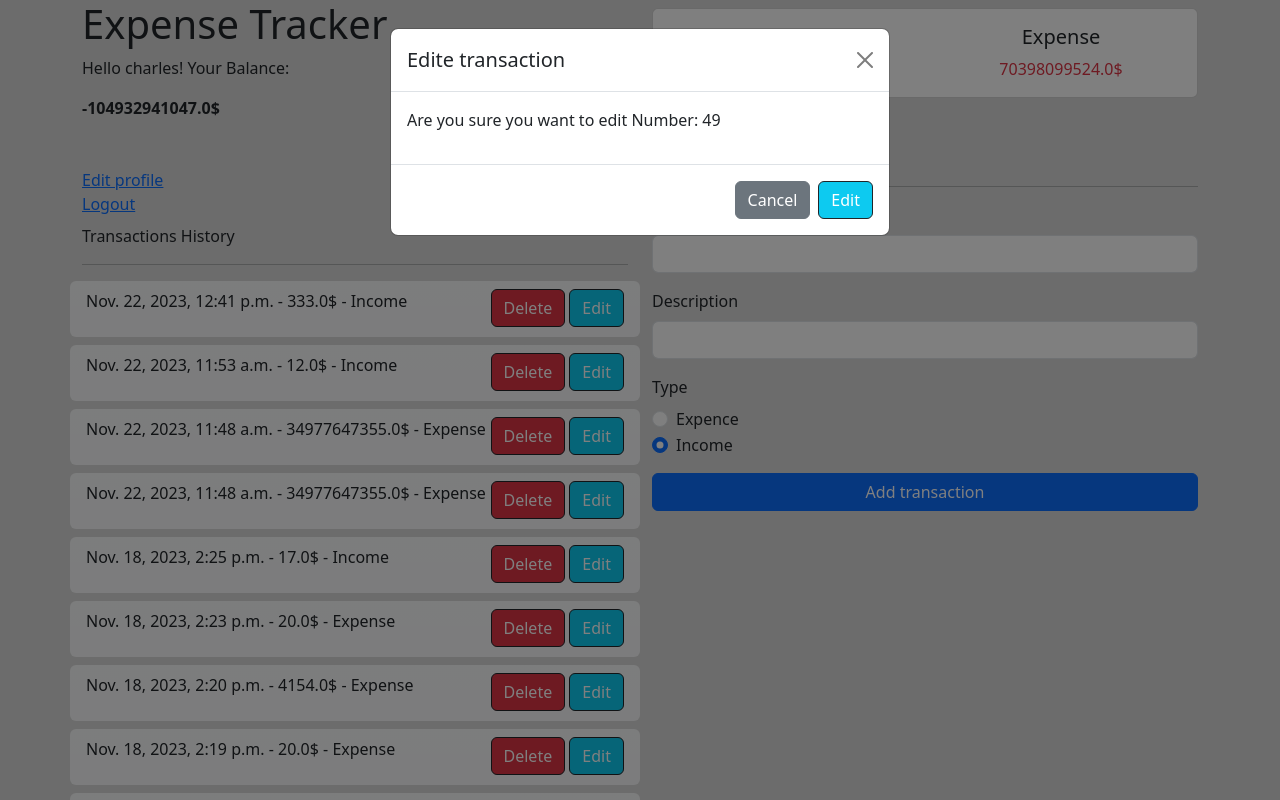
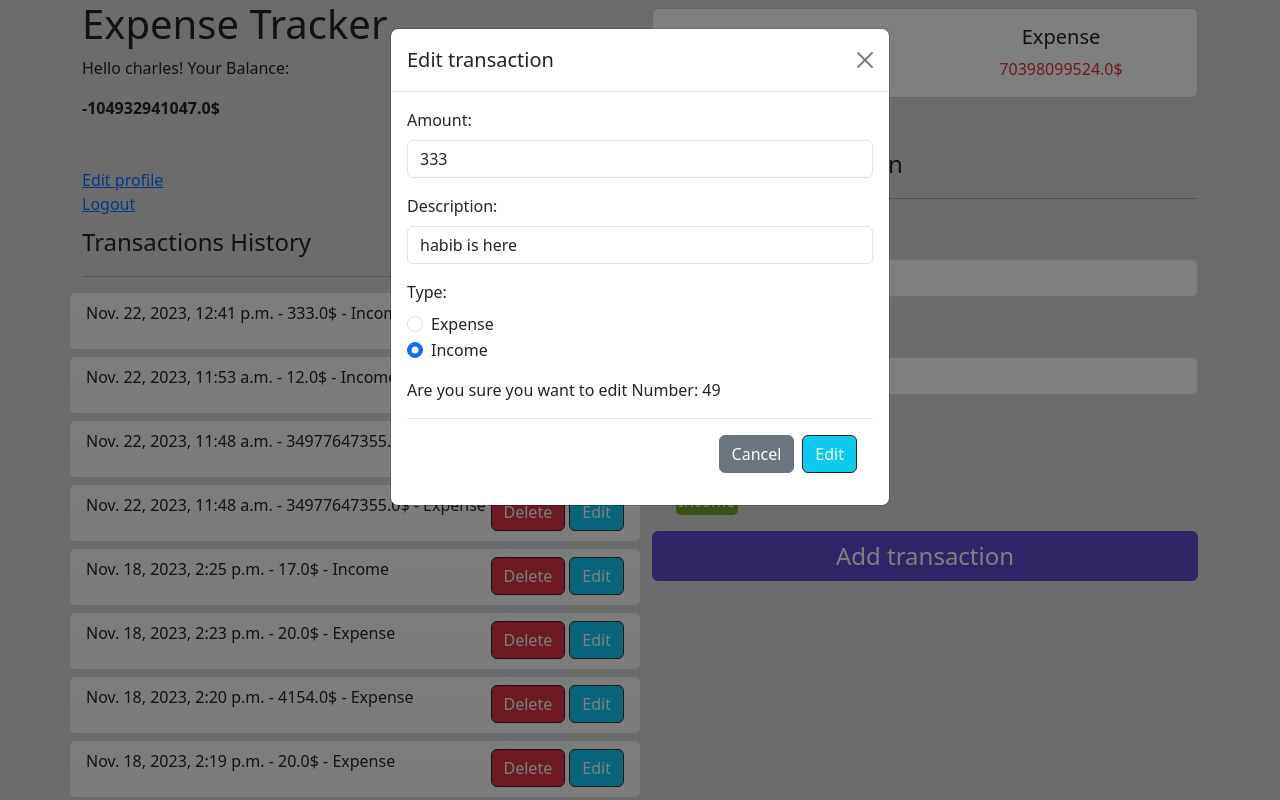
Before and after one commit to itsCharlesAM/django-expense-tracker, a Django app: page /index/ in a window 1280 px wide, after a click on "Edit". Run offline with Django 4.2, Linux system fonts and the light colour scheme; a user stored in the database is signed in; data comes from the database, SQL or seed files in the repository; both versions use the stored data as it was after the commit.

Commit message:
Added some stylings and Implemented edit transaction

```diff
--- a/base/urls.py
+++ b/base/urls.py
@@ -19,7 +19,7 @@ urlpatterns = [
 
     path('add_transaction/', views.add_transaction, name="add_transaction"),
 
-    path('edit_transaction/<str:id>',
+    path('edit_transaction',
          views.edit_transaction, name="edit_transaction"),
 
     path('delete_transaction/<str:id>',
--- a/base/views.py
+++ b/base/views.py
@@ -140,30 +140,35 @@ def add_transaction(request):
 
 
 @login_required(login_url='login')
-def edit_transaction(request, id):
+def edit_transaction(request):
     user = User.objects.get(id=request.user.id)
-    transaction = Transaction.objects.get(id=id)
-    form = transaction_form(instance=transaction)
-
-    if user.id != transaction.user.id:
-        return HttpResponse('not owner')
 
     if request.method == 'POST':
-        form = transaction_form(request.POST, instance=transaction)
-        if form.is_valid():
-            if transaction.type == 1:  # income
-                user.balance = user.balance + transaction.amount
-            if transaction.type == 2:  # expense
-                user.balance = user.balance - transaction.amount
+        transaction = Transaction.objects.get(id=request.POST.get('id'))
+        if user.id != transaction.user.id:
+            return HttpResponse('not owner')
 
-            transaction.date_update = datetime.now()
-            user.date_update = datetime.now()
-            user.save()
-            form.save()
-            return redirect('transactions')
+        req_amount = request.POST.get('amount')
+        req_description = request.POST.get('description')
+        req_type = request.POST.get('type')
 
-    context = {'form': form}
-    return render(request, 'transactions/transaction_form.html', context)
+        if req_type == "1":  # income
+            user.balance = user.balance + transaction.amount
+        if req_type == "2":  # expense
+            user.balance = user.balance - transaction.amount
+
+        transaction.amount = req_amount
+        transaction.description = req_description
+        transaction.type = req_type
+        transaction.date_update = datetime.now()
+
+        user.date_update = datetime.now()
+
+        user.save()
+        transaction.save()
+        return redirect('index')
+
+    return render(request, 'index.html')
 
 
 @login_required(login_url='login')
--- a/templates/index.html
+++ b/templates/index.html
@@ -1,17 +1,15 @@
 <!DOCTYPE html>
 <html lang="en">
+
 <head>
   <meta charset="UTF-8" />
   <meta name="viewport" content="width=device-width, initial-scale=1.0" />
-    <link
-      href="https://cdn.jsdelivr.net/npm/bootstrap@5.3.2/dist/css/bootstrap.min.css"
-      rel="stylesheet"
-      integrity="sha384-T3c6CoIi6uLrA9TneNEoa7RxnatzjcDSCmG1MXxSR1GAsXEV/Dwwykc2MPK8M2HN"
-      crossorigin="anonymous"
-    />
+  <link href="https://cdn.jsdelivr.net/npm/bootstrap@5.3.2/dist/css/bootstrap.min.css" rel="stylesheet"
+    integrity="sha384-T3c6CoIi6uLrA9TneNEoa7RxnatzjcDSCmG1MXxSR1GAsXEV/Dwwykc2MPK8M2HN" crossorigin="anonymous" />
   <!-- <link rel="stylesheet" href="style.css" /> -->
   <title>Expense Tracker</title>
 </head>
+
 <body class="" style="background-color: #D9D9D9;">
 
   <!-- Modal -->
@@ -37,16 +35,44 @@
     <div class="modal-dialog">
       <div class="modal-content">
         <div class="modal-header">
-              <h5 class="modal-title" id="editModalModalLabel">Edite transaction</h5>
+          <h5 class="modal-title" id="editModalModalLabel">Edit transaction</h5>
           <button type="button" class="btn-close" data-bs-dismiss="modal" aria-label="Close"></button>
         </div>
         <div class="modal-body">
+          <form action="{% url 'edit_transaction' %}" method="POST">
+            {% csrf_token %}
+
+            <input type="hidden" id="transactionID" name="id">
+            <div class="mb-3">
+              <label for="amount" class="form-label">Amount:</label>
+              <input type="number" class="form-control" id="amount" name="amount" , />
+            </div>
+            <div class="mb-3">
+              <label for="description" class="form-label">Description:</label>
+              <input type="text" class="form-control" id="description" name="description" />
+            </div>
+            <label for="type" class="form-label">Type:</label>
+            <div class="form-check">
+              <input class="form-check-input" type="radio" name="type" value="2" id="flexRadioDefault1">
+              <label class="form-check-label" for="flexRadioDefault1">
+                Expense
+              </label>
+            </div>
+            <div class="form-check mb-3">
+              <input class="form-check-input" type="radio" name="type" value="1" id="flexRadioDefault2" checked>
+              <label class="form-check-label" for="flexRadioDefault2">
+                Income
+              </label>
+            </div>
             <p id="editConfirmationText"></p>
-            </div>
+
             <div class="modal-footer">
               <button type="button" class="btn btn-secondary" data-bs-dismiss="modal">Cancel</button>
-              <button type="submit" class="btn btn-dark bg-info" onclick="confirmEdit()">Edit</button>
+              <button type="submit" class="btn btn-dark bg-info">Edit</button>
             </div>
+          </form>
+        </div>
+
       </div>
     </div>
   </div>
@@ -68,21 +94,20 @@
         <a href="{% url 'login' %}">Login</a>
         {% endif %}
 
-          <p class="mt-2">Transactions History</p>
+        <p class="mt-2" style="font-size: 24px;">Transactions History</p>
         <hr />
         <!-- Backend -->
         <div class="row gy-2">
           {% for transaction in all_transactions %}
-            <div
-              class="bg-light bg-gradient px-3 py-2 rounded text-dark  d-flex justify-content-between col-12"
-            >
+          <div class="bg-light bg-gradient px-3 py-2 rounded text-dark  d-flex justify-content-between col-12">
             <p>{{ transaction.date_create }} - {{ transaction.amount }}$ - {{ transaction.get_type_display }}</p>
             <div>
 
-                <button class="btn btn-dark bg-danger" data-bs-toggle="modal" data-bs-target="#deleteModal" onclick="deleteTransaction({{ transaction.id }})">Delete</button>
+              <button class="btn btn-dark bg-danger" data-bs-toggle="modal" data-bs-target="#deleteModal"
+                onclick="deleteTransaction({{ transaction.id }})">Delete</button>
 
               <button class="btn btn-dark bg-info" data-bs-toggle="modal" data-bs-target="#editModal"
-               onclick="editTransaction({{ transaction.id }})">Edit</button>
+                onclick="editTransaction({{ transaction.id }}, '{{ transaction.type }}', '{{ transaction.description }}', {{ transaction.amount }})">Edit</button>
 
             </div>
           </div>
@@ -109,53 +134,43 @@
         </div>
         <!-- end card -->
 
-          <p class="mt-5">Add a new transaction</p>
+        <p class="mt-5" style="font-size: 24px;">Add a new transaction</p>
         <hr />
         <form onsubmit="" action="{% url 'add_transaction' %}" method="post">
 
           {% csrf_token %}
 
           <div class="mb-3">
-              <label for="amount" class="form-label">Amount</label>
-              <input
-                type="number"
-                class="form-control"
-                id="amount"
-                name="amount"
-              />
+            <label for="amount" class="form-label" style="font-size: 24px;">Amount</label>
+            <input type="number" class="form-control" id="amount" name="amount" />
           </div>
           <div class="mb-3">
-              <label for="description" class="form-label" >Description</label>
-              <input
-                type="text"
-                class="form-control"
-                id="description"
-                name="description"
-              />
+            <label for="description" class="form-label" style="font-size: 24px;">Description</label>
+            <input type="text" class="form-control" id="description" name="description" />
           </div>
-            <label for="type" class="form-label" >Type</label>
+          <label for="type" class="form-label" style="font-size: 24px;">Type</label>
           <div class="form-check">
             <input class="form-check-input" type="radio" name="type" value="2" id="flexRadioDefault1">
-              <label class="form-check-label" for="flexRadioDefault1" >
+            <label class="form-check-label" for="flexRadioDefault1" style="background-color: #980A0A; color: white; border-radius: 5px; padding: 2.5px;">
               Expence
             </label>
           </div>
           <div class="form-check mb-3">
-              <input class="form-check-input" type="radio" name="type" value="1" id="flexRadioDefault2" checked>
-              <label class="form-check-label" for="flexRadioDefault2">
+            <input class="form-check-input" type="radio" name="type" value="1" id="flexRadioDefault2">
+            <label class="form-check-label" for="flexRadioDefault2" style="background-color: #70A32F; color: white; border-radius: 5px; padding: 2.5px;">
               Income
             </label>
           </div>
-            <button type="submit" class="btn btn-primary w-100">Add transaction</button>
+          <button type="submit" class="btn w-100" style="background-color: #5E4CCF; color: white;font-size: 24px;">Add transaction</button>
         </form>
       </div>
     </div>
   </div>
-    <script
-      src="https://cdn.jsdelivr.net/npm/bootstrap@5.3.2/dist/js/bootstrap.bundle.min.js"
+
+
+  <script src="https://cdn.jsdelivr.net/npm/bootstrap@5.3.2/dist/js/bootstrap.bundle.min.js"
     integrity="sha384-C6RzsynM9kWDrMNeT87bh95OGNyZPhcTNXj1NW7RuBCsyN/o0jlpcV8Qyq46cDfL"
-      crossorigin="anonymous"
-    ></script>
+    crossorigin="anonymous"></script>
 
 
   <script>
@@ -173,23 +188,31 @@
       }
     }
 
-      function editTransaction(transactionId) {
+    function editTransaction(transactionId, transactionType, transactionDescription, transactionAmount) {
       editTransactionId = transactionId;
+
+      document.getElementById('transactionID').value = transactionId;
+
       // Update the modal content with the clicked transaction information
       document.getElementById('editConfirmationText').innerText = `Are you sure you want to edit Number: ${transactionId}`;
+
+      // Set the value of the amount input field
+      document.getElementById('amount').value = transactionAmount;
+      document.getElementById('description').value = transactionDescription;
+
+
+      document.getElementById('flexRadioDefault1').checked = transactionType === '2';
+      document.getElementById('flexRadioDefault2').checked = transactionType === '1';
+
+
+
     }
 
-
-      function confirmEdit(transactionId) {
-        if (editTransactionId !== undefined) {
-        // Redirect to the delete URL with the stored transaction ID
-         window.location.href = `{% url 'edit_transaction' 0 %}`.replace('0', editTransactionId);
-        }
-      }
 
   </script>
 
 
 
 </body>
+
 </html>
```
Also changed, not shown: db.sqlite3. Lines whose indentation alone changed are shown as unchanged.
